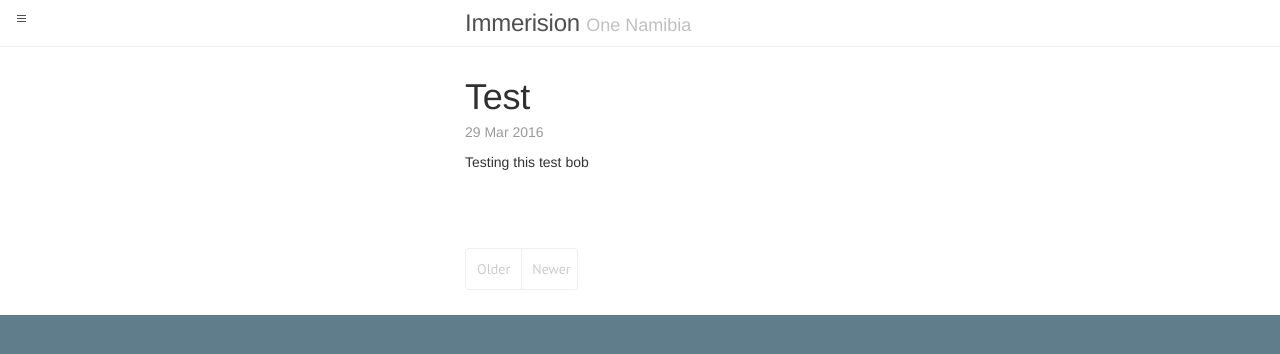
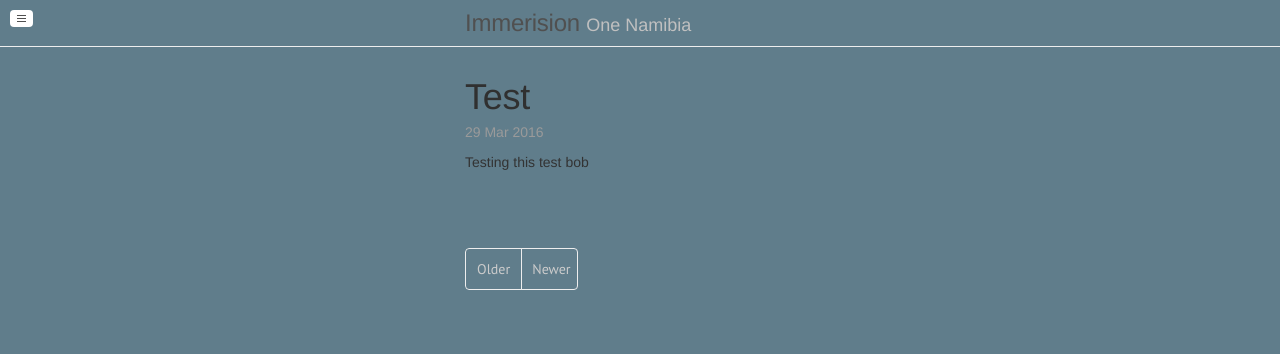
Before and after one commit to jaden2africa/jaden2africa.github.io, a Jekyll site: the page built from index.html, in a window 1280 px wide. Shown: the top 354 px of the page. Built offline with Jekyll 4.4.1, drawn with Linux system fonts in a browser that asks for light colours; the list of posts is cut into pages by our own code.

Commit message:
doing stuff

```diff
--- a/public/css/lanyon.css
+++ b/public/css/lanyon.css
@@ -37,7 +37,7 @@
 /* Prevent scroll on narrow devices */
 html,
 body {
-  background-color: #607D8B;
+  background-color: #607D8B !important;
   overflow-x: hidden;
 }
 
--- a/public/css/poole.css
+++ b/public/css/poole.css
@@ -43,7 +43,7 @@
 
 html,
 body {
-  background-color: #607D8B;
+  background-color: #607D8B !important;
   margin: 0;
   padding: 0;
 }
```
